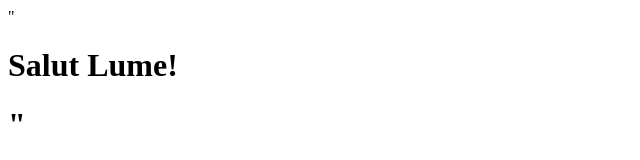
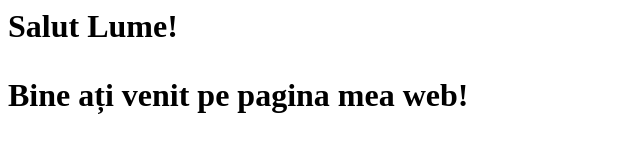
Before and after one commit to laviniacioban/Proiect-Web-Demo, a plain HTML site: page index.html in a window 1280 px wide. Shown: the whole page, without its empty margins (0-640 px from the left). Drawn offline with Linux system fonts and the light colour scheme.

Commit message:
proiect1

```diff
--- a/index.html
+++ b/index.html
@@ -1 +1,2 @@
-"<h1>Salut Lume!<h1>"
+<h1>Salut Lume!<h1>
+<p>Bine ați venit pe pagina mea web!</p>
```
